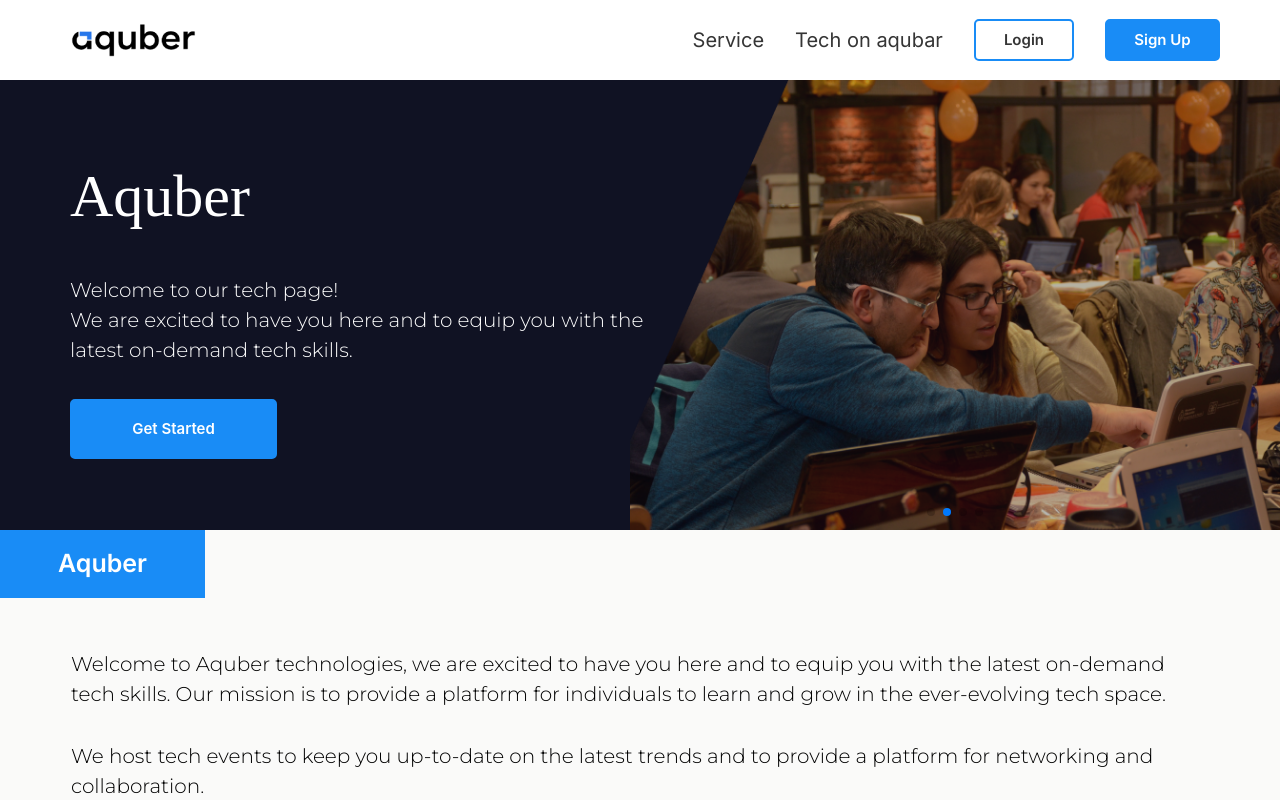
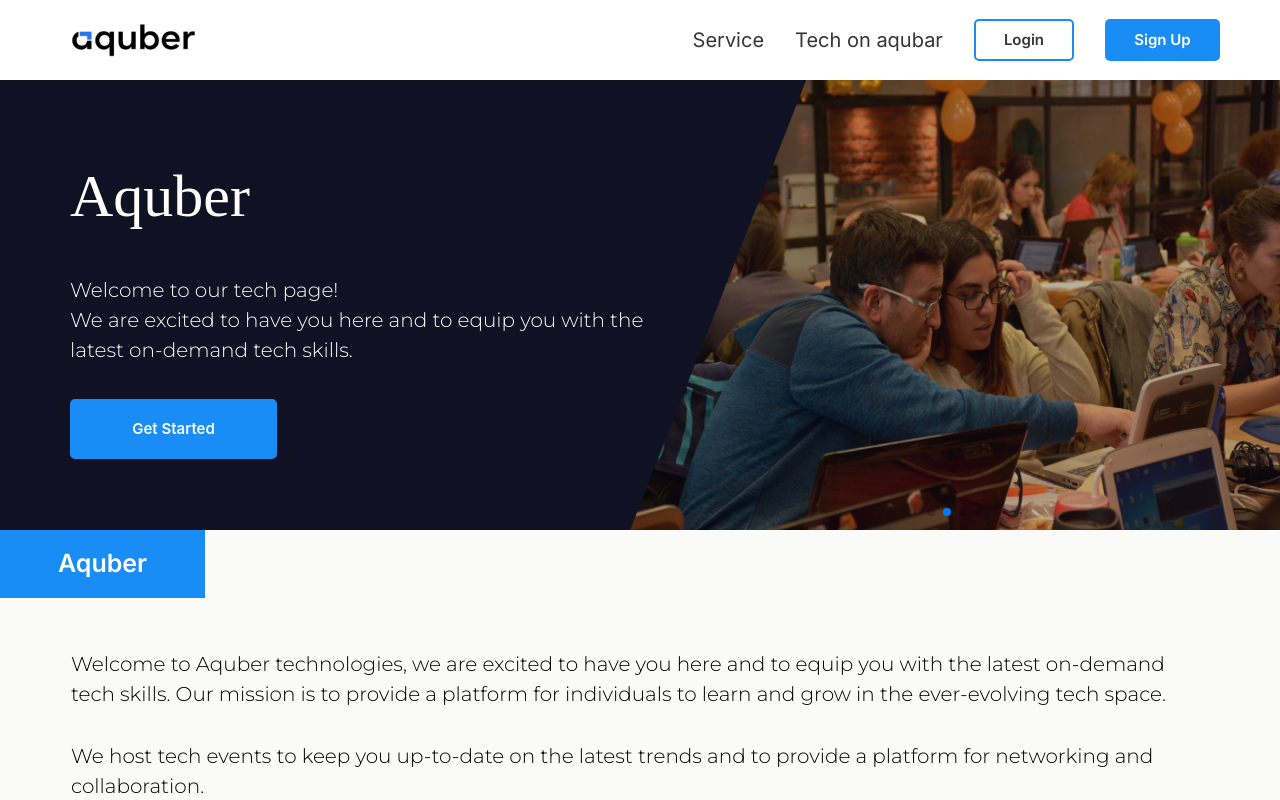
Before and after one commit to AChris-T/Aqubar, a React (Vite) app: page / in a window 1280 px wide. Shown: the top 800 px of the page. Built offline with nearby package versions, Linux system fonts and the light colour scheme; a web font is replaced by a local one.

Commit message:
landing page

```diff
--- a/src/Components/LandingPageComponents/HeroSection.jsx
+++ b/src/Components/LandingPageComponents/HeroSection.jsx
@@ -11,8 +11,8 @@ import "swiper/css/pagination";
 const HeroSection = () => {
   return (
     <>
-    <div className="h-[450px] mt-[80px] flex justify-between bg-[#101223]">
-      <div className=" px-4 md:px-[50px] lg:px-[70px] flex flex-col justify-center h-full gap-[34px]">
+    <div className="h-[450px] lg:h-[450px] md:h-[330px] mt-[80px] flex justify-between bg-[#101223]">
+      <div className=" px-4 md:px-[50px] lg:px-[70px] flex flex-col justify-center h-full gap-[34px] lg:gap-[34px] md:gap-[10px]">
         <h2 className="text-[#fff] font-jacques text-[60px]">Aquber</h2>
         <p className="font-Montserrat md:w-[350px] lg:w-[620px] flex flex-wrap text-white z-20 font-light text-[20px]">Welcome to our tech page!<br/>
             We are excited to have you here and to equip you with the latest
@@ -26,12 +26,12 @@ const HeroSection = () => {
           autoplay={true}
           spaceBetween={30}
           pagination={true}
-          className="text-white w-full lg:ml-[-130px] md:ml-[-50px] ml-[-160px] gap-72 hidden md:block"
+          className="text-white w-full h-full lg:ml-[-130px] md:ml-[-50px] ml-[-160px] gap-72 hidden md:block"
         >
-             <SwiperSlide><img src={hero3} alt="heroImg" className="w-full  h-full md:object-contain lg:object-cover opacity-70"/></SwiperSlide>
-             <SwiperSlide><img src={hero2} alt="heroImg" className="w-full h-full md:object-contain lg:object-cover opacity-70 "/></SwiperSlide>
-             <SwiperSlide><img src={hero1} alt="heroImg" className="w-full h-full md:object-contain lg:object-cover opacity-70 "/></SwiperSlide>
-             <SwiperSlide><img src={hero4} alt="heroImg" className="w-full h-full md:object-contain lg:object-cover opacity-70 "/></SwiperSlide>
+             <SwiperSlide><img src={hero3} alt="heroImg" className="h-[100%] w-full   opacity-70"/></SwiperSlide>
+             <SwiperSlide><img src={hero2} alt="heroImg" className="h-[100%] w-full opacity-70 "/></SwiperSlide>
+             <SwiperSlide><img src={hero1} alt="heroImg" className="h-[100%] w-full opacity-70 "/></SwiperSlide>
+             <SwiperSlide><img src={hero4} alt="heroImg" className="h-[100%] w-full  opacity-70 "/></SwiperSlide>
         </Swiper>
       </div>
       <div>
```
